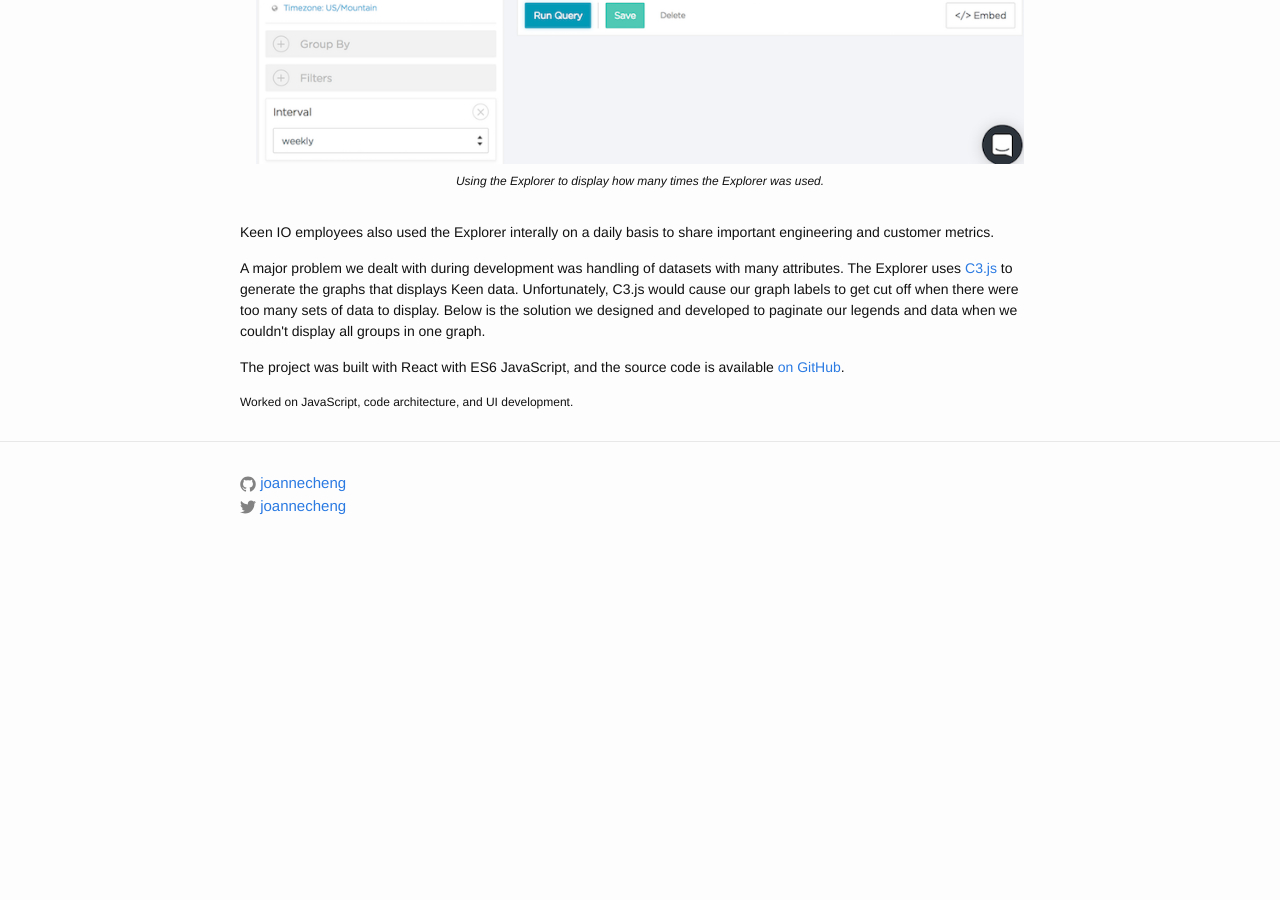
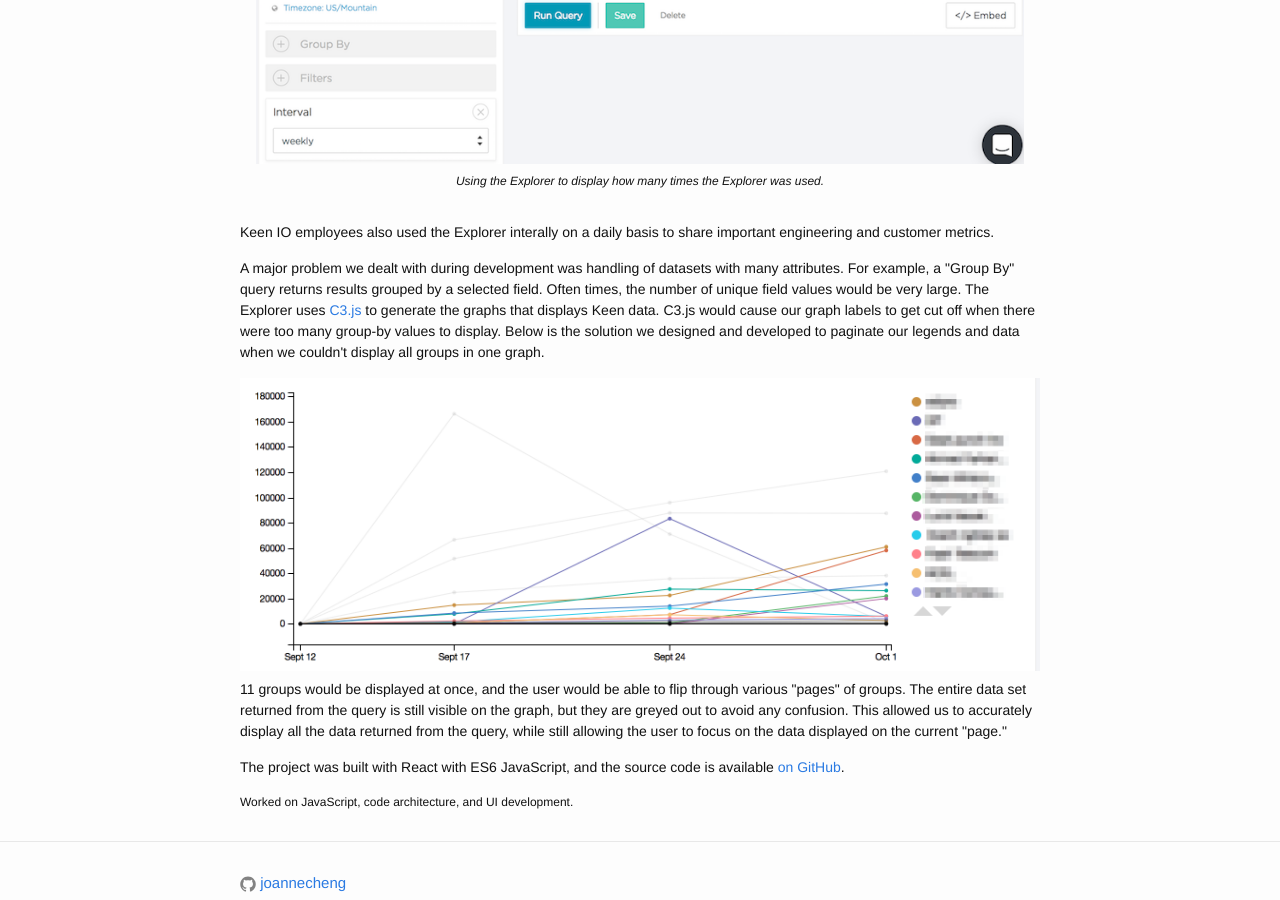
Before and after one commit to joannecheng/joannecheng.github.io, a Jekyll site: the page built from projects/explorer.html, in a window 1280 px wide and 900 px high, scrolled down 561 px. Built offline with Jekyll 4.4.1, drawn with Linux system fonts in a browser that asks for light colours; nearby versions of some CDN libraries; library files that are not in the unit come from our copies; before the commit the page ends 1138 px from its top, so only the background shows below that.

Commit message:
Update explorer description

```diff
--- a/projects/explorer.html
+++ b/projects/explorer.html
@@ -40,14 +40,34 @@ layout: default
   <p>
     A major problem we dealt with during development was
     handling of datasets with many attributes.
+    For example, a "Group By" query returns results grouped by
+    a selected field. Often times, the number of unique
+    field values would be very large.
     The Explorer uses
     <a href="http://c3js.org/">C3.js</a>
     to generate the graphs that displays Keen data.
-    Unfortunately, C3.js would cause our graph labels to
-    get cut off when there were too many sets of data to display.
+    C3.js would cause our graph labels to
+    get cut off when there were too many group-by values to display.
 
     Below is the solution we designed and developed to paginate our
     legends and data when we couldn't display all groups in one graph.
+  </p>
+
+    <img
+      class="pb2"
+      src="/assets/img/explorer/paginated-metrics.png"
+      title="Using Explorer to display Explorer stats."
+      alt="Using Explorer to display Explorer stats.">
+    </img>
+
+  <p>
+    11 groups would be displayed at once, and the user would be able to
+    flip through various "pages" of groups.
+    The entire data set returned from the query is still visible on the
+    graph, but they are greyed out to avoid any confusion.
+    This allowed us to accurately display all the data returned from the
+    query, while still allowing the user to focus on the data displayed on the
+    current "page."
   </p>
 
   <p>
```
Also changed, not shown: assets/img/explorer/paginated-metrics.png (added).
